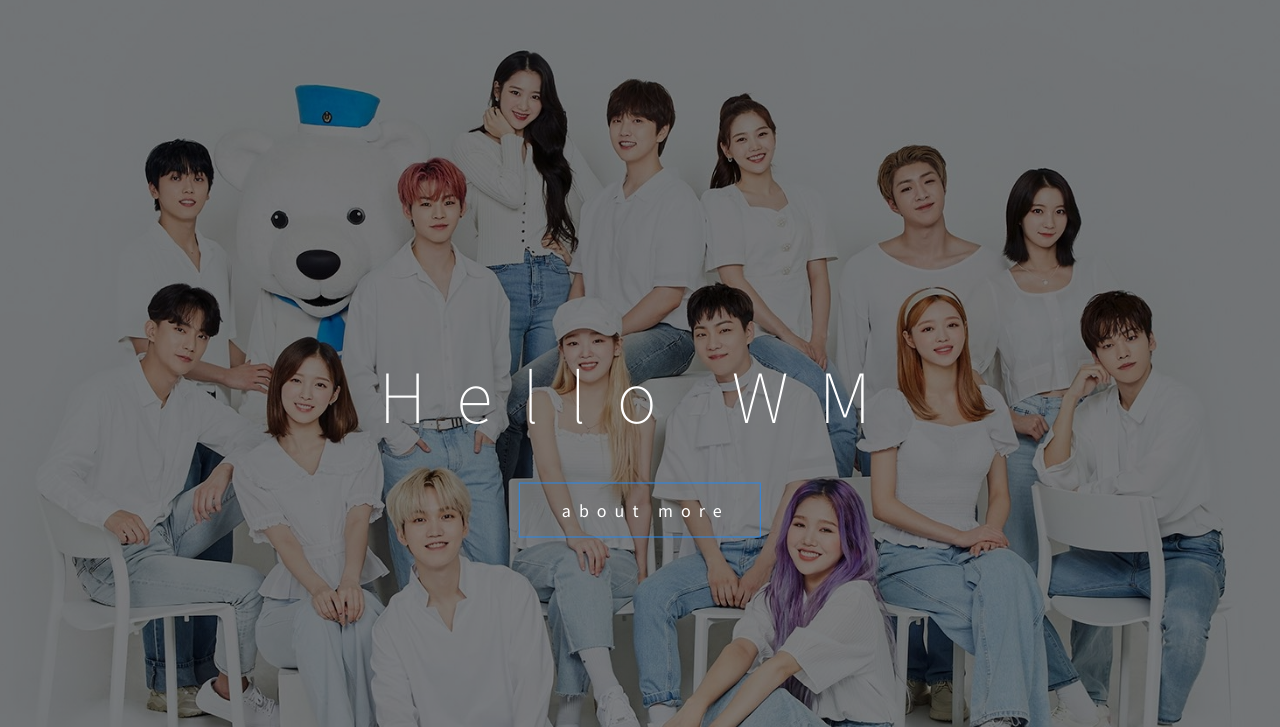
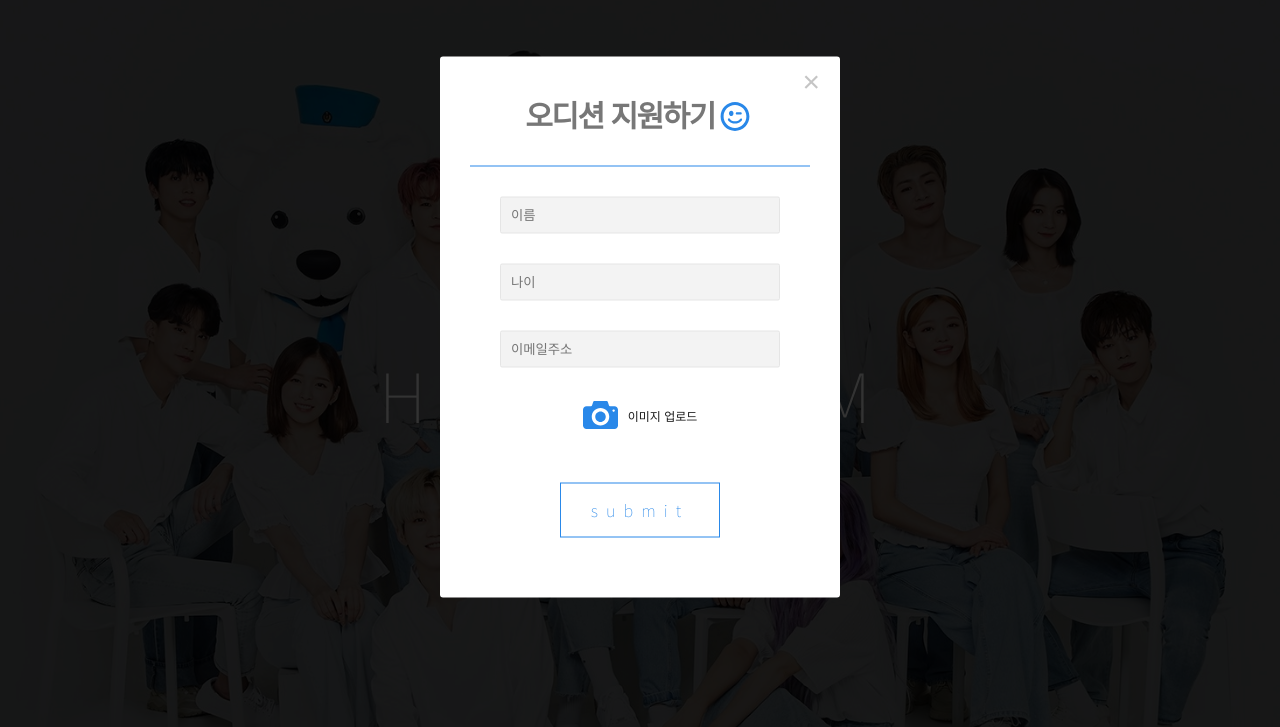
Before and after one commit to from-june/hello-WM, a website: page index.html in a window 1280 px wide. Shown: the part 73-800 px from the top of the page. Drawn offline with nearby package versions, Linux system fonts and the light colour scheme; files that its build step writes are made by us from their sources.

Commit message:
💄 Add modal component styling

```diff
--- a/index.html
+++ b/index.html
@@ -92,9 +92,8 @@
         <h1 class="artists__title section-title">Artists</h1>
         <ul class="artists__list">
           <li class="artists__group">
-            <figure>
             <img src="./img/artist-b1a4.jpeg" alt="B1A4" class="artists__image">
-              <figcaption>
+            <div class="artists__content">
               <strong class="artists__name">b1a4</strong>
               <div class="artists__sns-box">
                 <a href="#"><svg class="artists__sns"><use xlink:href="img/wm-icon/sprite.svg#icon-facebook-with-circle"></svg></a>
@@ -103,13 +102,11 @@
                   <a href="#"><svg class="artists__sns"><use xlink:href="img/wm-icon/sprite.svg#icon-youtube-with-circle"></svg></a>
               </div>
               <a href="#" class="btn btn--artists">&nbsp;more</a>
-              </figcaption>
-            </figure>
+            </div>
           </li>
           <li class="artists__group">
-            <figure>
             <img src="./img/artist-omg.jpeg" alt="OH MY GIRL" class="artists__image">
-              <figcaption>
+            <div class="artists__content">
               <strong class="artists__name">OH MY GIRL</strong>
               <div class="artists__sns-box">
                 <a href="#"><svg class="artists__sns"><use xlink:href="img/wm-icon/sprite.svg#icon-facebook-with-circle"></svg></a>
@@ -118,13 +115,11 @@
                 <a href="#"><svg class="artists__sns"><use xlink:href="img/wm-icon/sprite.svg#icon-youtube-with-circle"></svg></a>
               </div>
               <a href="#" class="btn btn--artists">&nbsp;more</a>
-              </figcaption>
-            </figure>
+            </div>
           </li>
           <li class="artists__group">
-            <figure>
             <img src="./img/artist-onf.jpeg" alt="ONF" class="artists__image">
-              <figcaption>
+            <div class="artists__content">
               <strong class="artists__name">ONF</strong>
               <div class="artists__sns-box">
                 <a href="#"><svg class="artists__sns"><use xlink:href="img/wm-icon/sprite.svg#icon-facebook-with-circle"></svg></a>
@@ -133,8 +128,7 @@
                 <a href="#"><svg class="artists__sns"><use xlink:href="img/wm-icon/sprite.svg#icon-youtube-with-circle"></svg></a>
               </div>
               <a href="#" class="btn btn--artists">&nbsp;more</a>
-              </figcaption>
-            </figure>
+            </div>
           </li>
         </ul>
       </section>
@@ -231,9 +225,9 @@
       </div>
     </footer>
 
-    <div class="overlay hidden"></div>
+    <div class="overlay"></div>
 
-    <div class="modal hidden">
+    <div class="modal">
       <button type="button" class="modal__close">&times;</button>
       <h2 class="modal-title">
         오디션 지원하기<svg><use xlink:href="img/wm-icon/sprite.svg#icon-emoji-flirt"></svg>
@@ -242,6 +236,10 @@
         <input type="text" id="name" placeholder="이름"/>
         <input type="text" id="age" placeholder="나이"/>
         <input type="email" id="email" placeholder="이메일주소"/>
+        <div class="modal--image">
+          <svg class="modal__icon"><use xlink:href="img/wm-icon/sprite.svg#icon-camera"></svg>
+          <span>이미지 업로드</span>
+        </div>
         <button type="button" class="btn modal__button">submit</button>
       </form>
     </div>
--- a/sass/components/_modal.scss
+++ b/sass/components/_modal.scss
@@ -54,4 +54,20 @@
     color: $color-primary;
     font-weight: 200;
   }
+
+  &--image {
+    @include flexbox(center, center);
+
+    span {
+      font-size: 1.2rem;
+    }
+  }
+
+  &__icon {
+    width: 3.5rem;
+    height: 3.5rem;
+    fill: $color-primary;
+    margin-right: 1rem;
+    cursor: pointer;
+  }
 }
```
Lines whose indentation alone changed are shown as unchanged.
